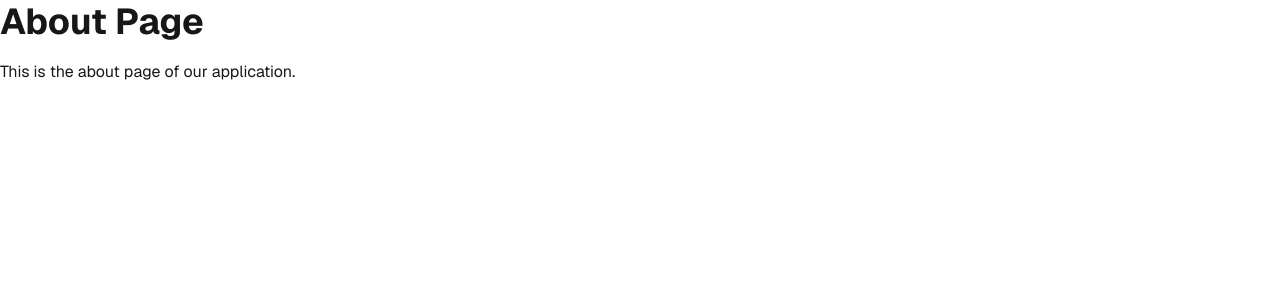
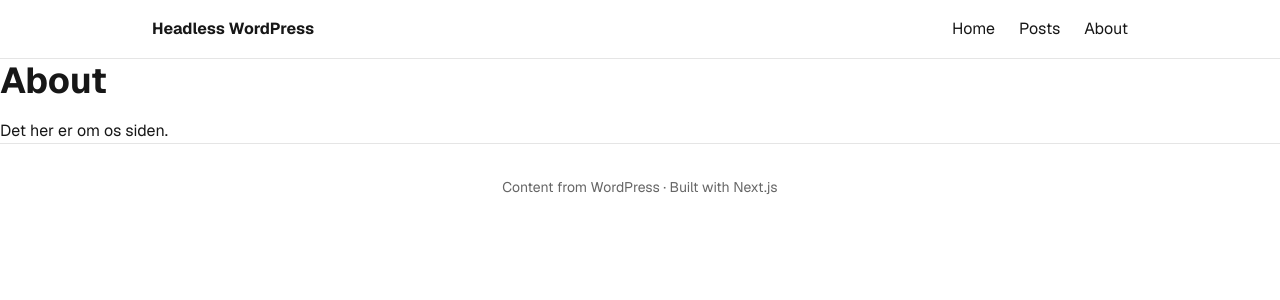
Before and after one commit to eaa25mtha/next-labapp, a Next.js app: page /about in a window 1280 px wide. Shown: the top 300 px of the page. Built offline with nearby package versions, Linux system fonts and the light colour scheme.

Commit message:
oprettet header, footer, not-found og tilføjet ændringer i meta-data

```diff
--- /dev/null
+++ b/app/about/page.js
@@ -0,0 +1,8 @@
+export default function About() {
+  return (
+    <div>
+      <h1>About</h1>
+      <p>Det her er om os siden.</p>
+    </div>
+  );
+}
--- a/app/about/page.jsx
+++ /dev/null
@@ -1,8 +0,0 @@
-export default function About() {
-  return (
-    <div>
-      <h1>About Page</h1>
-      <p>This is the about page of our application.</p>
-    </div>
-  );
-}
--- /dev/null
+++ b/app/components/Footer.js
@@ -0,0 +1,9 @@
+import styles from "./Footer.module.css";
+
+export default function Footer() {
+  return (
+    <footer className={styles.footer}>
+      <p>Content from WordPress · Built with Next.js</p>
+    </footer>
+  );
+}
--- /dev/null
+++ b/app/components/Footer.module.css
@@ -0,0 +1,7 @@
+.footer {
+  border-top: 1px solid var(--border);
+  color: var(--muted);
+  font-size: 0.875rem;
+  padding: 2rem 1.5rem;
+  text-align: center;
+}
--- /dev/null
+++ b/app/components/Header.js
@@ -0,0 +1,25 @@
+import Link from "next/link";
+import styles from "./Header.module.css";
+
+export default function Header() {
+  return (
+    <header className={styles.header}>
+      <nav className={styles.nav}>
+        <Link href="/" className={styles.logo}>
+          Headless WordPress
+        </Link>
+        <ul className={styles.links}>
+          <li>
+            <Link href="/">Home</Link>
+          </li>
+          <li>
+            <Link href="/posts">Posts</Link>
+          </li>
+          <li>
+            <Link href="/about">About</Link>
+          </li>
+        </ul>
+      </nav>
+    </header>
+  );
+}
--- /dev/null
+++ b/app/components/Header.module.css
@@ -0,0 +1,35 @@
+.header {
+  border-bottom: 1px solid var(--border);
+}
+
+.nav {
+  display: flex;
+  flex-wrap: wrap;
+  gap: 1rem;
+  align-items: center;
+  justify-content: space-between;
+  max-width: 64rem;
+  margin: 0 auto;
+  padding: 1rem 1.5rem;
+}
+
+.logo {
+  color: var(--foreground);
+  font-weight: 700;
+  text-decoration: none;
+}
+
+.links {
+  display: flex;
+  gap: 1.5rem;
+  list-style: none;
+}
+
+.links a {
+  color: var(--foreground);
+  text-decoration: none;
+}
+
+.links a:hover {
+  color: var(--accent);
+}
--- a/app/layout.js
+++ b/app/layout.js
@@ -1,5 +1,7 @@
 import { Geist, Geist_Mono } from "next/font/google";
 import "./globals.css";
+import Header from "./components/Header";
+import Footer from "./components/Footer";
 
 const geistSans = Geist({
   variable: "--font-geist-sans",
@@ -19,7 +21,11 @@
 export default function RootLayout({ children }) {
   return (
     <html lang="da" className={`${geistSans.variable} ${geistMono.variable}`}>
-      <body>{children}</body>
+      <body>
+        <Header />
+        {children}
+        <Footer />
+      </body>
     </html>
   );
 }
```
Also changed, not shown: app/not-found.js (added, +13 -0 lines), app/posts/page.js (added, +8 -0 lines).
